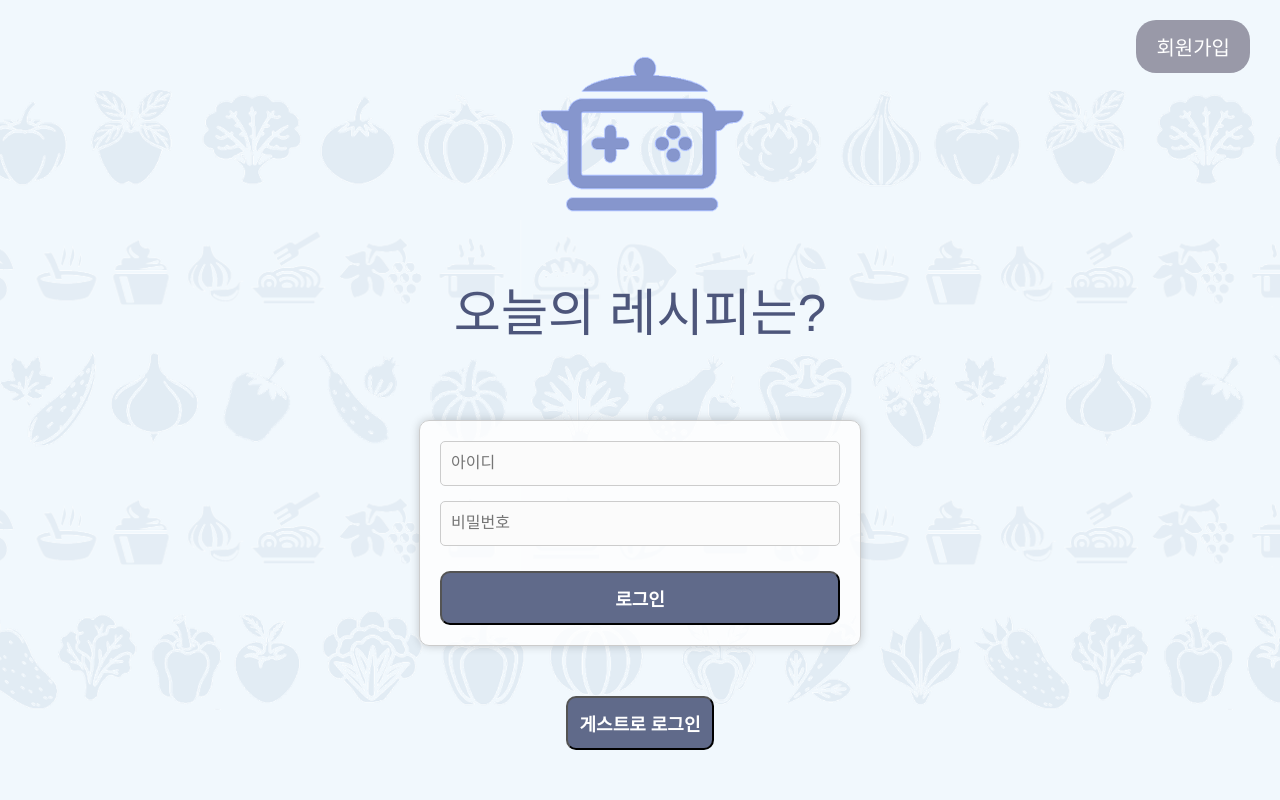
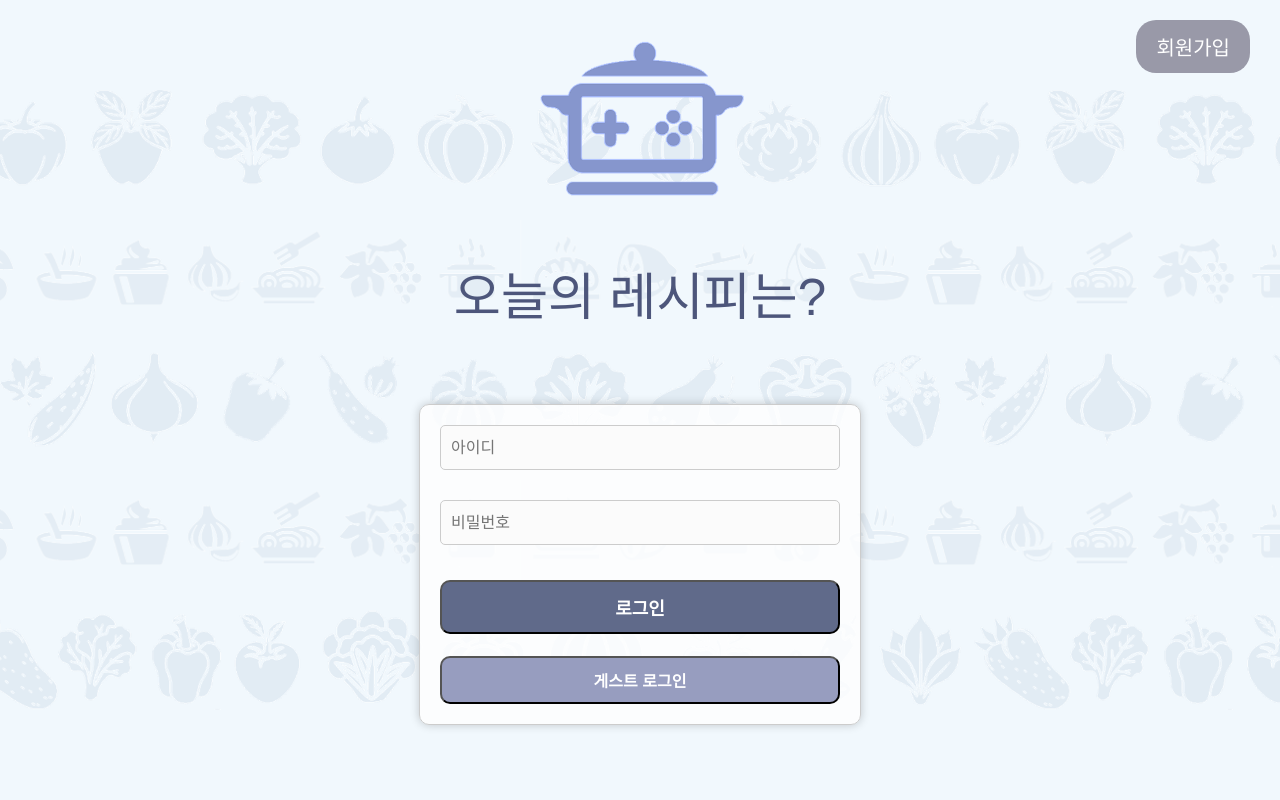
Before and after one commit to Nicholas-Olsen/Todays-Best-Recipe, a Django app: page / in a window 1280 px wide. Run offline with Django 5.2, Linux system fonts and the light colour scheme; some web fonts are replaced.

Commit message:
Update home.html

```diff
--- a/mysite/blog/templates/blog/home.html
+++ b/mysite/blog/templates/blog/home.html
@@ -51,17 +51,20 @@
     <a><img src="../../static/images/LogowithoutText.png"alt="로고1" class="homelogo"></a>
 
     <h1>오늘의 레시피는?</h1>
+
     <form action="{% url 'login' %}" method="POST">
         {% csrf_token %}
         <div class="login-box">
-            <input type="text" id="nickname" name="nickname" placeholder="아이디" required>
-            <input type="password" id="password" name="password" placeholder="비밀번호" required>
-            <button type="submit" class="login-btn">로그인</button>
+            <div class="input-container">
+                <input type="text" id="nickname" name="nickname" placeholder="아이디" required>
+                <input type="password" id="password" name="password" placeholder="비밀번호" required>
+            </div>
+
+            <div class="button-container">
+                <button type="submit" class="login-btn">로그인</button>
+                <button type="submit" formaction="{% url 'guest_login' %}" class="guest-btn">게스트 로그인</button>
+            </div>
         </div>
-    </form>
-    <form action="{% url 'guest_login' %}" method="POST">
-        {% csrf_token %}
-        <button type="submit" class="login-btn">게스트로 로그인</button>
     </form>
 
     <div class="container">
```
